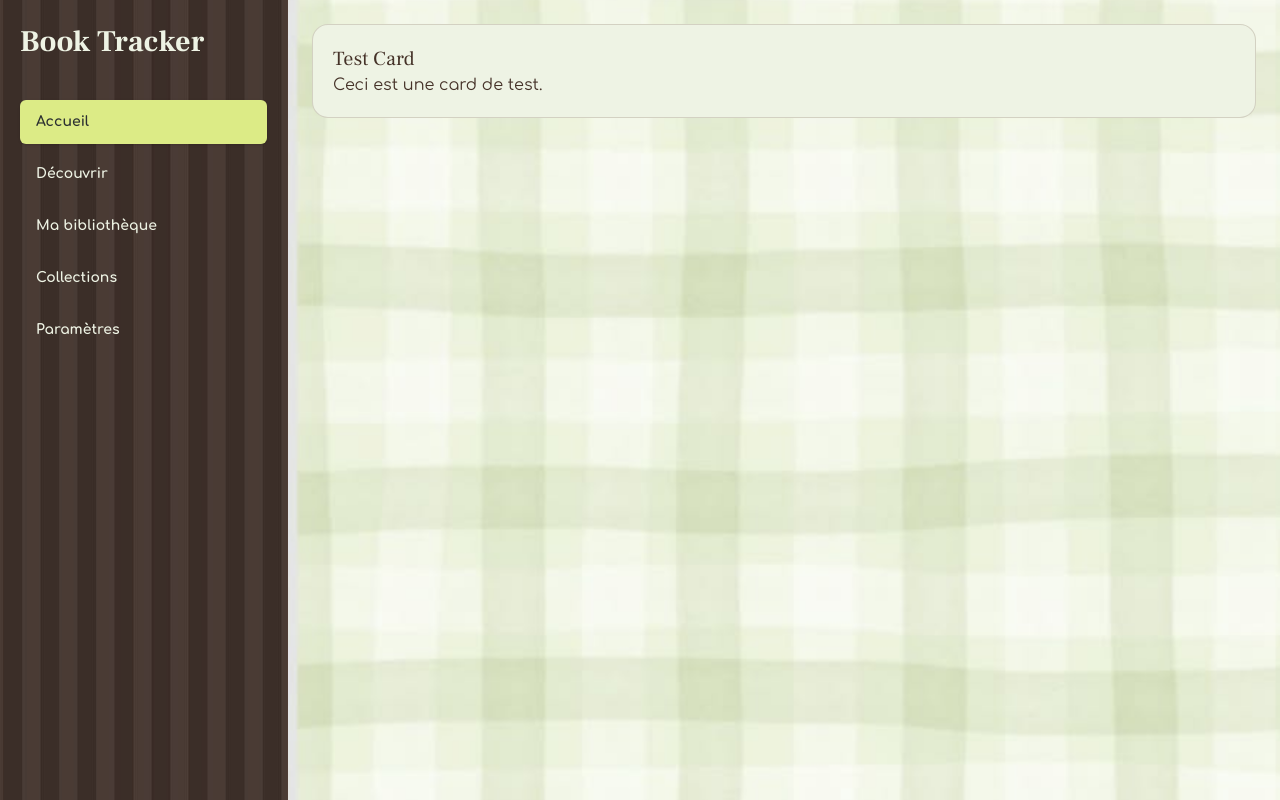
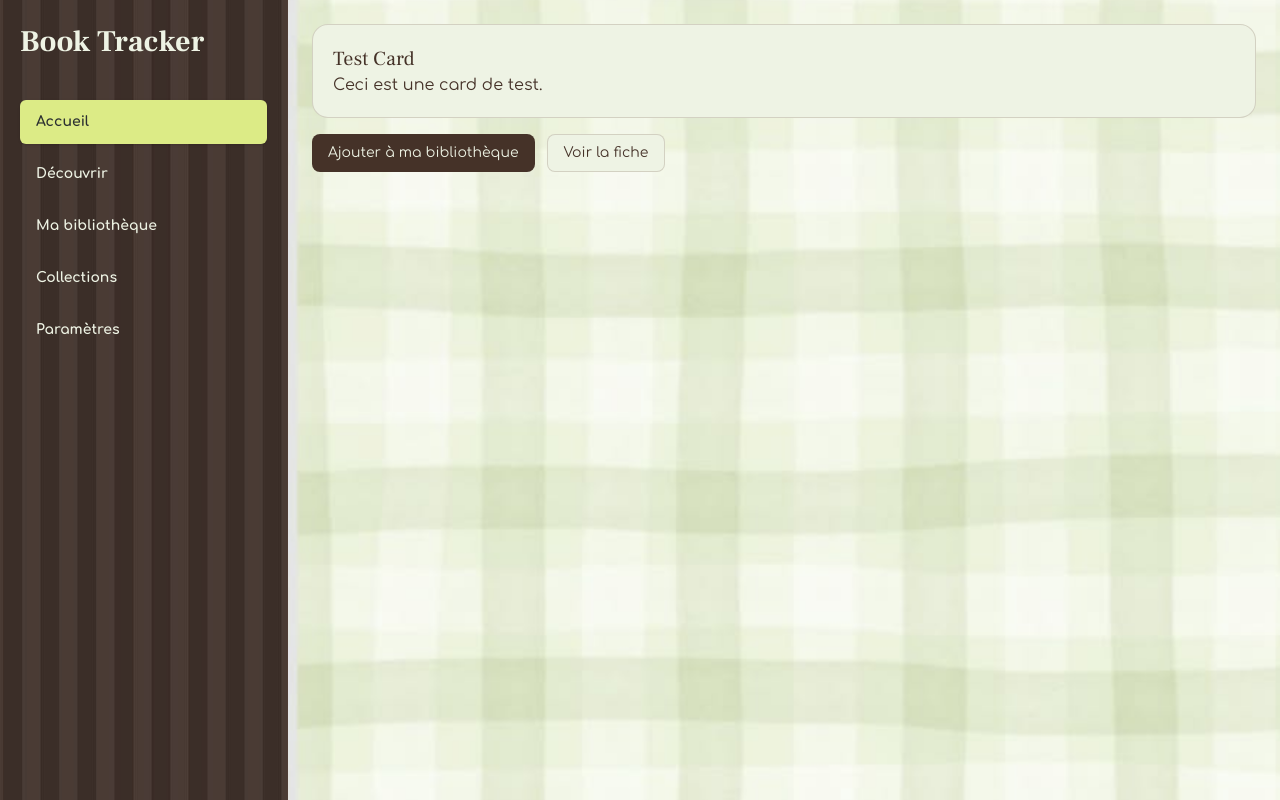
Before and after one commit to bldyonyx/BookTracker, a React (Vite) app: page / in a window 1280 px wide. Built offline with nearby package versions, Linux system fonts and the light colour scheme.

Commit message:
feat: add reusable button component

```diff
--- a/src/components/layout/Sidebar.jsx
+++ b/src/components/layout/Sidebar.jsx
@@ -20,11 +20,10 @@ function Sidebar() {
             to={item.to}
               className={({ isActive }) =>
                 [
-                'rounded-md px-3 py-2.5 text-xs font-bold transition-colors lg:px-4 lg:py-3 lg:text-sm',
-                'hover:bg-cream/10 hover:text-parchment',
+                  'rounded-md px-3 py-2.5 text-xs font-bold transition-all lg:px-4 lg:py-3 lg:text-sm',
                   isActive
                     ? 'bg-lime text-ink shadow-sm'
-                  : 'text-cream',
+                    : 'text-cream hover:translate-x-1 hover:text-lime',
                 ].join(' ')
               }
           >
--- /dev/null
+++ b/src/components/ui/Button.jsx
@@ -0,0 +1,34 @@
+function Button({
+  children,
+  variant = 'primary',
+  className = '',
+  ...props
+}) {
+    const variants = {
+    primary:
+        'bg-darkwood text-cream hover:bg-walnut',
+
+    secondary:
+        'bg-cream text-darkwood border border-walnut/20 hover:border-walnut/40',
+    }
+
+  return (
+    <button
+    className={`
+        rounded-lg
+        px-4 py-2
+        font-ui
+        text-sm
+        transition-colors
+        cursor-pointer
+        ${variants[variant]}
+        ${className}
+    `}
+    {...props}
+    >
+    {children}
+    </button>
+  )
+}
+
+export default Button
--- a/src/pages/Dashboard.jsx
+++ b/src/pages/Dashboard.jsx
@@ -1,17 +1,28 @@
+import Button from '../components/ui/Button'
 import Card from '../components/ui/Card'
 
 function Dashboard() {
   return (
     <div className="p-6">
-        <Card>
+      <Card>
         <h2 className="font-heading text-xl text-darkwood">
-            Test Card
+          Test Card
         </h2>
 
         <p className="font-ui text-darkwood">
-            Ceci est une card de test.
+          Ceci est une card de test.
         </p>
-        </Card>
+      </Card>
+
+      <div className="mt-4 flex flex-wrap gap-3">
+        <Button>
+          Ajouter à ma bibliothèque
+        </Button>
+
+        <Button variant="secondary">
+          Voir la fiche
+        </Button>
+      </div>
     </div>
   )
 }
```
Lines whose indentation alone changed are shown as unchanged.
